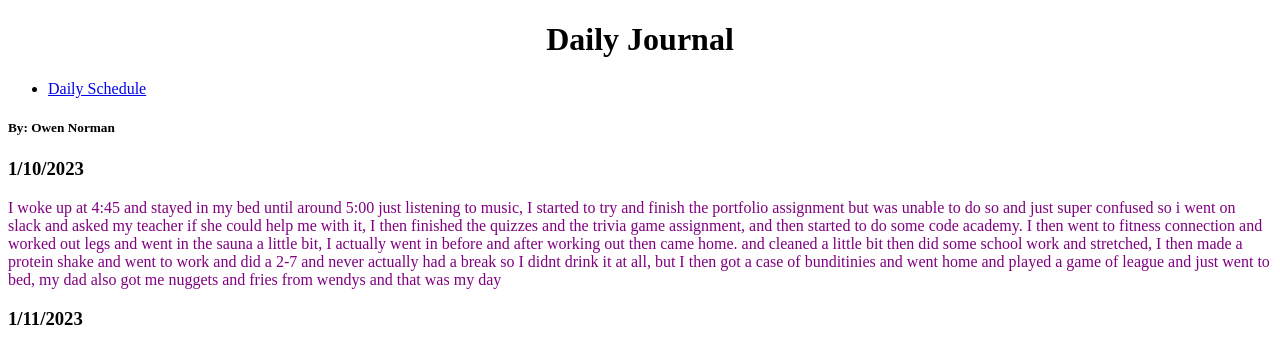
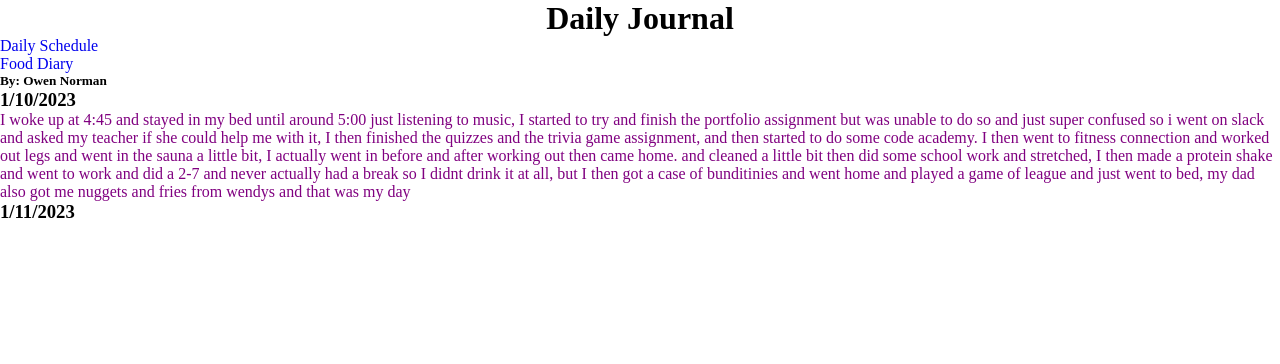
Before and after one commit to owenanorman/Journal-Attempts, a plain HTML site: page index.html in a window 1280 px wide. Drawn offline with Linux system fonts and the light colour scheme.

Commit message:
created basic CSS code for the whole website

```diff
--- a/CSS/styles.css
+++ b/CSS/styles.css
@@ -7,17 +7,30 @@ p {
 }
 
 
-
-
+/* Astrid symbol with curly brackets means it applies to the entire website, I dont know if it is page specific or not */
+* {
+ margin: 0%; /* its a margin come on now */
+ padding: 0%; /* I dont entirely know what this means but if you set it to a high number page looks insane, try it
+ if set to 0% as so, it moves teh text to the left of the screen*/
+ text-decoration: none; /* this removes the underline for the hyperlinks */
+}
 
 ul {
 
 }
-
+/* ^^^ this is the style for the unorderd list
+(what you style to move around the entire website)
+*/
 ul li {
+    list-style: none; /* This removes the bullet points the list originally had */
 
 }
-
+/* ^^^ this is the style for the list item inside the  unorderd list
+(move around the individual links)
+*/
 ul li a {
 
 }
+/* ^^^ this is the style for the anchor tag inside the  list item inside the  unorderd list
+(text inside of the the link)
+*/
--- a/index.html
+++ b/index.html
@@ -12,6 +12,7 @@
   <nav>
     <ul>
       <li> <a href="CSS/daily-schedule.html" >Daily Schedule</a> </li>
+      <li> <a href="CSS/Food-Diary.html" >Food Diary</a> </li>
 
     </ul>
   </nav>
```
Also changed, not shown: CSS/Food-Diary.html (added, +1 -0 lines).
